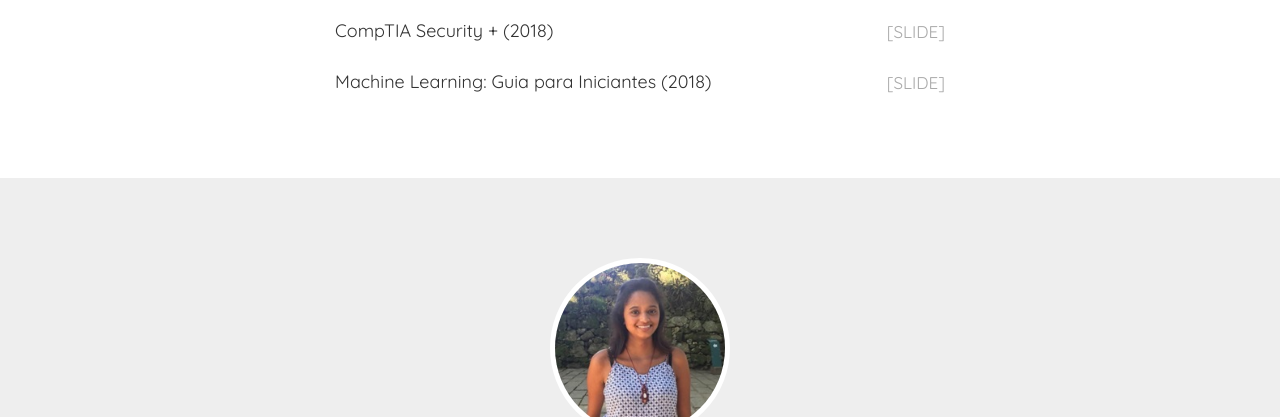
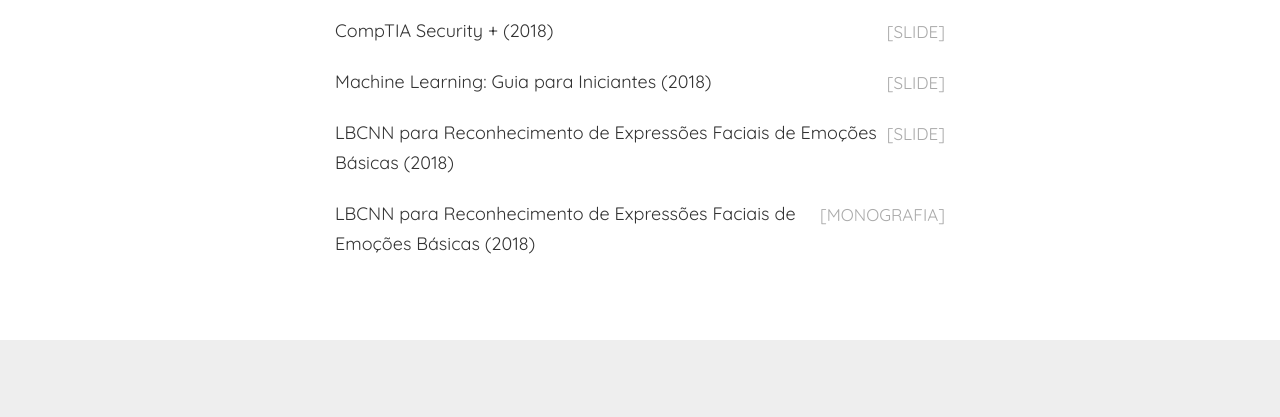
Before and after one commit to whoisraibolt/whoisraibolt.github.io, a plain HTML site: page index.html in a window 1280 px wide. Shown: the part 1730-2147 px from the top of the page. Drawn offline with nearby package versions, Linux system fonts and the light colour scheme; no server answers.

Commit message:
Update Talks

```diff
--- a/index.html
+++ b/index.html
@@ -135,6 +135,20 @@
                 Machine Learning: Guia para Iniciantes (2018)
               </a>
             </li>
+
+            <li>
+              <a href="files/LBCNN-para-reconhecimento-de-expressoes-faciais-de-emocoes-basicas.pdf" target="_blank">
+                <aside class="links">[SLIDE]</aside>
+                LBCNN para Reconhecimento de Expressões Faciais de Emoções Básicas (2018)
+              </a>
+            </li>
+
+            <li>
+              <a href="files/MONOGRAFIA-LBCNN-para-reconhecimento-de-expressoes-faciais-de-emocoes-basicas.pdf" target="_blank">
+                <aside class="links">[MONOGRAFIA]</aside>
+                LBCNN para Reconhecimento de Expressões Faciais de Emoções Básicas (2018)
+              </a>
+            </li>
           </ul>
         </div>
       </section>
```
